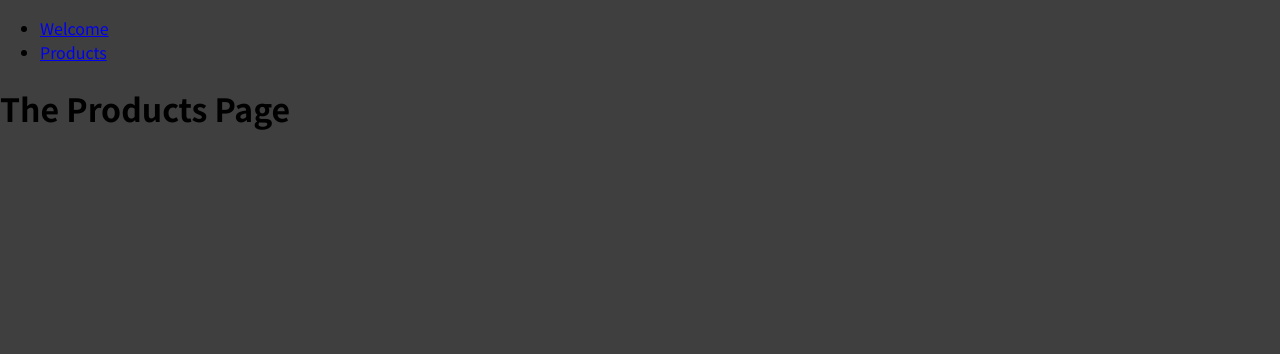
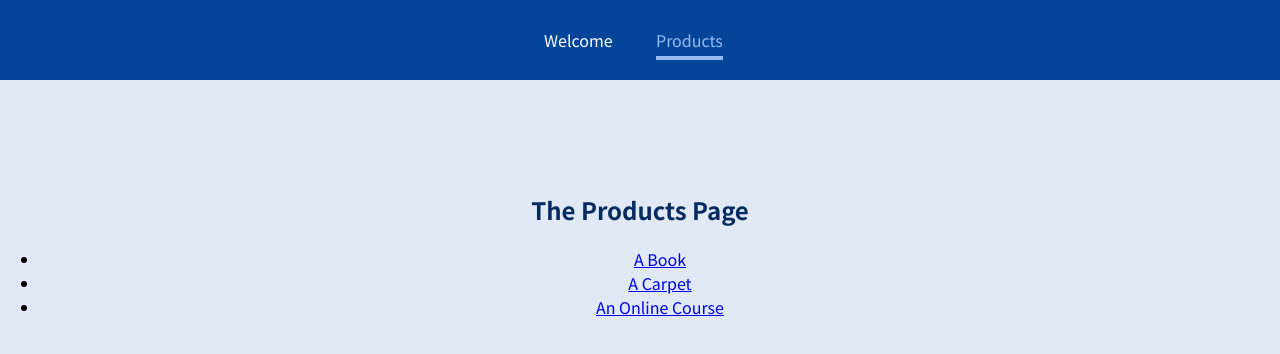
Before and after one commit to TrBinhMinh/react-training, a JavaScript app: page /products in a window 1280 px wide. Shown: the top 354 px of the page. Built offline with nearby package versions, Linux system fonts and the light colour scheme; the HTML template or start-up script is replaced by a standard one.

Commit message:
:art: update to lesson 274

```diff
--- a/src/App.js
+++ b/src/App.js
@@ -1,6 +1,7 @@
-import { Route } from "react-router-dom";
+import { Route, Switch } from "react-router-dom";
 import Welcome from "./pages/Welcome";
 import Products from "./pages/Products";
+import ProductDetail from "./pages/ProductDetail";
 import MainHeader from "./components/MainHeader";
 
 function App() {
@@ -8,12 +9,17 @@
     <div>
       <MainHeader />
       <main>
+        <Switch>
           <Route path="/welcome">
             <Welcome />
           </Route>
-                <Route path="/products">
+          <Route path="/products" exact>
             <Products />
           </Route>
+          <Route path="/products/:productId">
+            <ProductDetail />
+          </Route>
+        </Switch>
       </main>
     </div>
   );
--- a/src/components/MainHeader.js
+++ b/src/components/MainHeader.js
@@ -1,17 +1,20 @@
-import { Link } from "react-router-dom";
+import { NavLink } from "react-router-dom";
+import classes from "./MainHeader.module.css";
 
 const MainHeader = () => {
   return (
+    <header className={classes.header}>
       <nav>
         <ul>
           <li>
-                    <Link to="/welcome">Welcome</Link>
+            <NavLink activeClassName={classes.active} to="/welcome">Welcome</NavLink>
           </li>
           <li>
-                    <Link to="/products">Products</Link>
+            <NavLink activeClassName={classes.active} to="/products">Products</NavLink>
           </li>
         </ul>
       </nav>
+    </header>
   );
 };
 
--- /dev/null
+++ b/src/components/MainHeader.module.css
@@ -0,0 +1,38 @@
+.header {
+  width: 100%;
+  height: 5rem;
+  background-color: #044599;
+  padding: 0 10%;
+}
+
+.header nav {
+  height: 100%;
+}
+
+.header ul {
+  height: 100%;
+  list-style: none;
+  display: flex;
+  padding: 0;
+  margin: 0;
+  align-items: center;
+  justify-content: center;
+}
+
+.header li {
+  margin: 0 1rem;
+  width: 5rem;
+}
+
+.header a {
+  color: white;
+  text-decoration: none;
+}
+
+.header a:hover,
+.header a:active,
+.header a.active {
+  color: #95bcf0;
+  padding-bottom: 0.25rem;
+  border-bottom: 4px solid #95bcf0;
+}
--- a/src/index.css
+++ b/src/index.css
@@ -1,14 +1,26 @@
-@import url('https://fonts.googleapis.com/css2?family=Noto+Sans+JP:wght@400;700&display=swap');
+@import url("https://fonts.googleapis.com/css2?family=Noto+Sans+JP:wght@400;700&display=swap");
 
 * {
   box-sizing: border-box;
 }
 
 html {
-  font-family: 'Noto Sans JP', sans-serif;
+  font-family: "Noto Sans JP", sans-serif;
 }
 
 body {
   margin: 0;
-  background-color: #3f3f3f;
+  background-color: #e0e9f5;
 }
+
+main {
+  margin-top: 7rem;
+  text-align: center;
+}
+
+h1,
+h2,
+h3,
+p {
+  color: #042b5f;
+}
--- /dev/null
+++ b/src/pages/ProductDetail.js
@@ -0,0 +1,16 @@
+import { useParams } from "react-router-dom";
+
+const ProductDetail = () => {
+  const params = useParams();
+
+  console.log(params.productId);
+
+  return (
+    <section>
+      <h1>Product Detail</h1>
+      <p>{params.productId}</p>
+    </section>
+  );
+};
+
+export default ProductDetail;
--- a/src/pages/Products.js
+++ b/src/pages/Products.js
@@ -1,5 +1,22 @@
+import { Link } from "react-router-dom";
+
 const Products = () => {
-    return <h1>The Products Page</h1>;
+  return (
+    <section>
+      <h1>The Products Page</h1>
+      <ul>
+        <li>
+          <Link to="/products/p1">A Book</Link>
+        </li>
+        <li>
+          <Link to="/products/p2">A Carpet</Link>
+        </li>
+        <li>
+          <Link to="/products/p3">An Online Course</Link>
+        </li>
+      </ul>
+    </section>
+  );
 };
 
 export default Products;
```
Also changed, not shown: 1 other file (tests, documents, lock files or other folders). Lines whose indentation alone changed are shown as unchanged.
